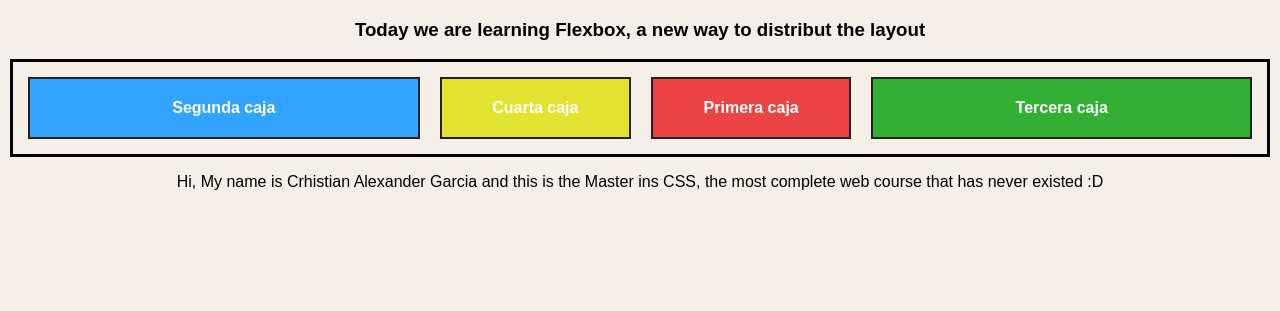
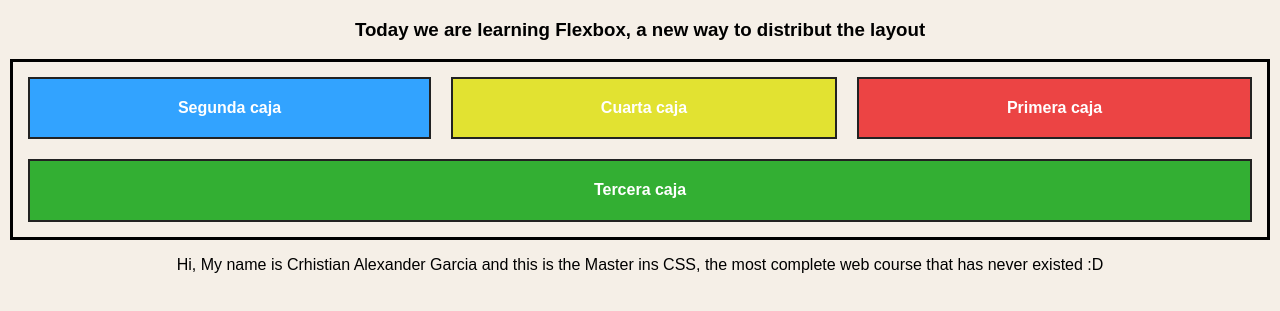
Before and after one commit to crhistian2296/web-development, a plain HTML site: page Master Front-end/2. Master CSS/aprendiendo flexbox/index.html in a window 1280 px wide. Shown: the part 61-372 px from the top of the page. Drawn offline with Linux system fonts and the light colour scheme.

```diff
--- a/Master Front-end/2. Master CSS/aprendiendo flexbox/sytles.css
+++ b/Master Front-end/2. Master CSS/aprendiendo flexbox/sytles.css
@@ -1,4 +1,6 @@
 body{
+    /*css variable*/
+    --rojo: rgb(236, 68, 68);
     background-color: rgb(245, 239, 231);
     font-family: Arial, Helvetica, sans-serif;
     text-align: center;
@@ -28,12 +30,13 @@ body{
     background-color: gray;
     color: white;
     font-weight: bold;
-    flex-grow: 1;
+    flex-grow: 4;
 }
 
 .red--box {
     order: 3;
-    background-color: rgb(236, 68, 68);
+    /*using css variable previously defined*/
+    background-color:var(--rojo);
 }
 
 .blue--box {
@@ -43,6 +46,7 @@ body{
 }
 
 .green--box {
+    flex-basis: 100%;
     flex-grow: 4;
     order: 4;
     background-color: rgb(51, 175, 51);
```
